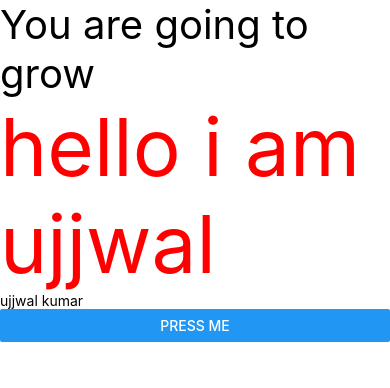
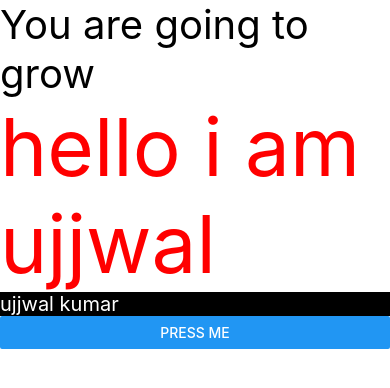
Before and after one commit to ujjwal002/React_Native_Learning, a React Native app: screen / in a window 390 px wide. Shown: the top 388 px of the page. Built offline with nearby package versions, Linux system fonts and the light colour scheme.

Commit message:
Write the first code

```diff
--- a/App.tsx
+++ b/App.tsx
@@ -6,7 +6,7 @@
  */
 
 import React from 'react';
-import {Text, View, Button} from 'react-native';
+import {Text, View, Button, StyleSheet} from 'react-native';
 
 function App(): JSX.Element {
   var name = 'ujjwal kumar';
@@ -14,118 +14,17 @@
     <View>
       <Text style={{fontSize: 40}}>You are going to grow</Text>
       <Text style={{fontSize: 80, color: 'red'}}>hello i am ujjwal</Text>
-      <Text>{name}</Text>
+      <Text style={styles.container}>{name}</Text>
       <Button title="press me" />
     </View>
   );
 }
-// import type {PropsWithChildren} from 'react';
-// import {
-//   SafeAreaView,
-//   ScrollView,
-//   StatusBar,
-//   StyleSheet,
-//   Text,
-//   useColorScheme,
-//   View,
-// } from 'react-native';
-
-// import {
-//   Colors,
-//   DebugInstructions,
-//   Header,
-//   LearnMoreLinks,
-//   ReloadInstructions,
-// } from 'react-native/Libraries/NewAppScreen';
-
-// type SectionProps = PropsWithChildren<{
-//   title: string;
-// }>;
-
-// function Section({children, title}: SectionProps): JSX.Element {
-//   const isDarkMode = useColorScheme() === 'dark';
-//   return (
-//     <View style={styles.sectionContainer}>
-//       <Text
-//         style={[
-//           styles.sectionTitle,
-//           {
-//             color: isDarkMode ? Colors.white : Colors.black,
-//           },
-//         ]}>
-//         {title}
-//       </Text>
-//       <Text
-//         style={[
-//           styles.sectionDescription,
-//           {
-//             color: isDarkMode ? Colors.light : Colors.dark,
-//           },
-//         ]}>
-//         {children}
-//       </Text>
-//     </View>
-//   );
-// }
-
-// function App(): JSX.Element {
-//   const isDarkMode = useColorScheme() === 'dark';
-
-//   const backgroundStyle = {
-//     backgroundColor: isDarkMode ? Colors.darker : Colors.lighter,
-//   };
-
-//   return (
-//     <SafeAreaView style={backgroundStyle}>
-//       <StatusBar
-//         barStyle={isDarkMode ? 'light-content' : 'dark-content'}
-//         backgroundColor={backgroundStyle.backgroundColor}
-//       />
-//       <ScrollView
-//         contentInsetAdjustmentBehavior="automatic"
-//         style={backgroundStyle}>
-//         <Header />
-//         <View
-//           style={{
-//             backgroundColor: isDarkMode ? Colors.black : Colors.white,
-//           }}>
-//           <Section title="Step One">
-//             Edit <Text style={styles.highlight}>App.tsx</Text> to change this
-//             screen and then come back to see your edits.
-//           </Section>
-//           <Section title="See Your Changes">
-//             <ReloadInstructions />
-//           </Section>
-//           <Section title="Debug">
-//             <DebugInstructions />
-//           </Section>
-//           <Section title="Learn More">
-//             Read the docs to discover what to do next:
-//           </Section>
-//           <LearnMoreLinks />
-//         </View>
-//       </ScrollView>
-//     </SafeAreaView>
-//   );
-// }
-
-// const styles = StyleSheet.create({
-//   sectionContainer: {
-//     marginTop: 32,
-//     paddingHorizontal: 24,
-//   },
-//   sectionTitle: {
-//     fontSize: 24,
-//     fontWeight: '600',
-//   },
-//   sectionDescription: {
-//     marginTop: 8,
-//     fontSize: 18,
-//     fontWeight: '400',
-//   },
-//   highlight: {
-//     fontWeight: '700',
-//   },
-// });
+const styles = StyleSheet.create({
+  container: {
+    backgroundColor: 'black',
+    color: 'white',
+    fontSize: 20,
+  },
+});
 
 export default App;
```
